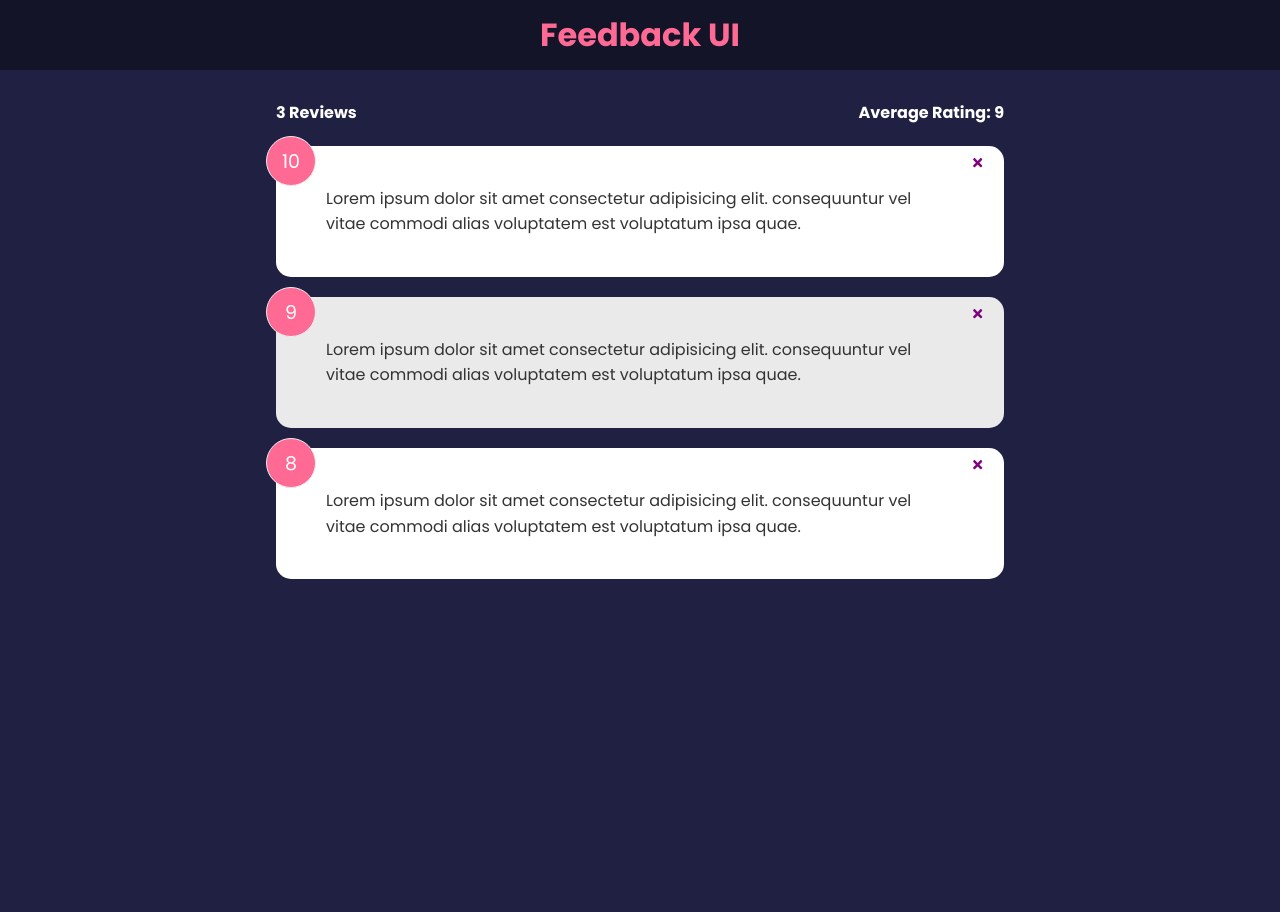
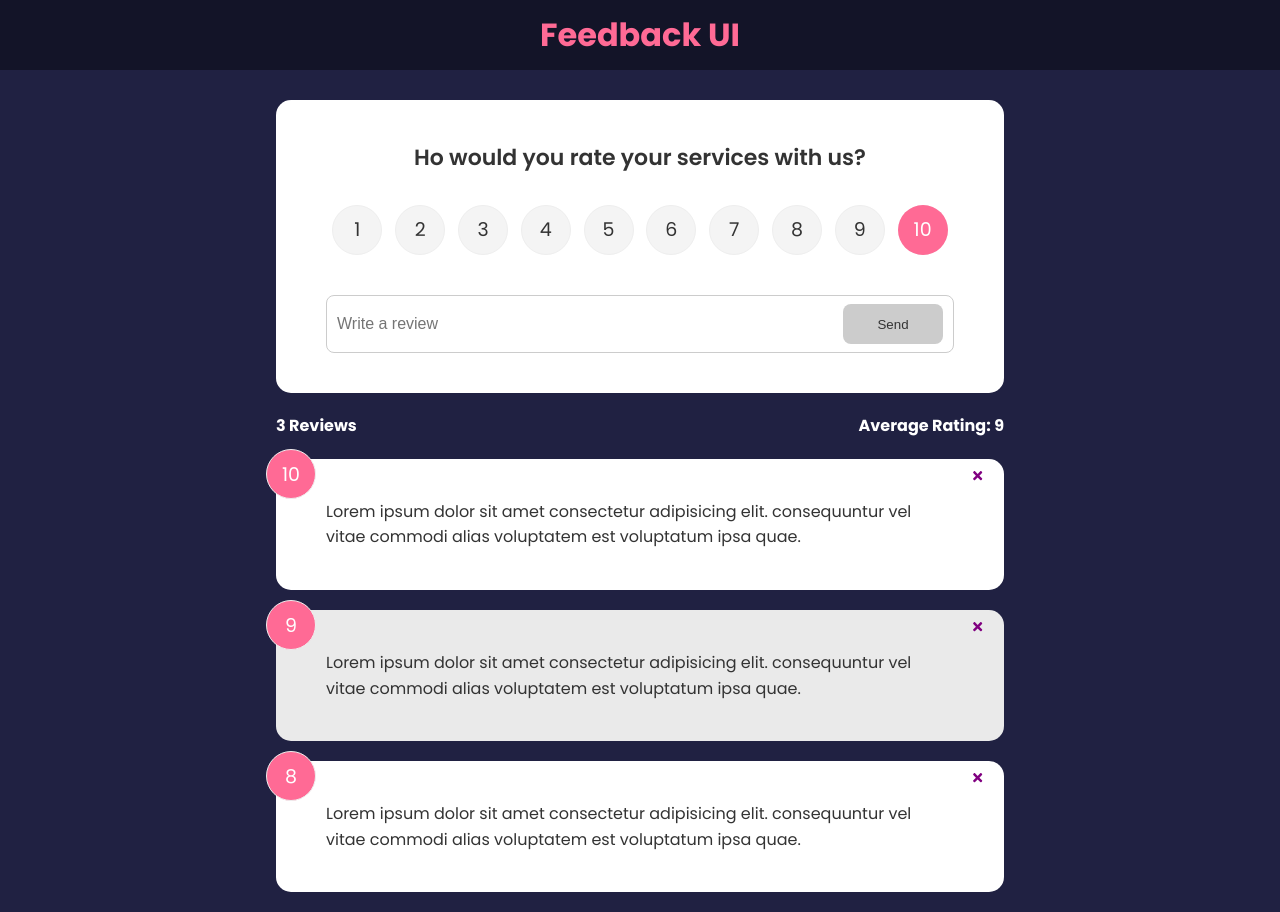
Before and after one commit to roabhi/react-feedback-app, a React (Create React App) app: page / in a window 1280 px wide. Before the commit the page ends 800 px from the top, so only its background shows below. Built offline with nearby package versions, Linux system fonts and the light colour scheme.

Commit message:
Added functional rating system

```diff
--- a/package.json
+++ b/package.json
@@ -6,10 +6,12 @@
     "@testing-library/jest-dom": "^5.16.5",
     "@testing-library/react": "^13.4.0",
     "@testing-library/user-event": "^13.5.0",
+    "framer-motion": "^4.1.17",
     "react": "^18.2.0",
     "react-dom": "^18.2.0",
     "react-icons": "^4.6.0",
     "react-scripts": "5.0.1",
+    "uuid": "^9.0.0",
     "web-vitals": "^2.1.4"
   },
   "scripts": {
--- a/src/App.js
+++ b/src/App.js
@@ -1,11 +1,23 @@
 import { useState } from 'react'
+import { v4 as uuidv4 } from 'uuid'
 import Header from './components/Header'
 import FeedbackList from './components/FeedbackList'
 import FeedbackStats from './components/FeedbackStats'
+import FeedbackForm from './components/FeedbackForm'
 import FeedbackData from './data/data'
 
 const App = () => {
   const [feedback, setFeedback] = useState(FeedbackData)
+
+  const addFeedback = (newFeedback) => {
+    /**
+     * ? We assign a unique id for the new entry with uuid
+     * ? Then we add the new entry BEFORE the other objects in the array. To add it at the end it will be
+     * * setFeedback([...feedback, newFeedback])
+     */
+    newFeedback.id = uuidv4()
+    setFeedback([newFeedback, ...feedback])
+  }
 
   const deleteFeedback = (id) => {
     if (window.confirm('Are you sure you want to delete?')) {
@@ -17,6 +29,7 @@ const App = () => {
     <>
       <Header text="Feedback UI" />
       <div className="container">
+        <FeedbackForm handleAdd={addFeedback} />
         <FeedbackStats feedback={feedback} />
         <FeedbackList feedback={feedback} handleDelete={deleteFeedback} />
       </div>
--- /dev/null
+++ b/src/components/FeedbackForm.jsx
@@ -0,0 +1,62 @@
+import { useState } from 'react'
+import Card from './shared/Card'
+import Button from './shared/Button'
+import RatingSelect from './RatingSelect'
+
+const FeedbackForm = ({ handleAdd }) => {
+  const [text, setText] = useState('')
+  const [rating, setRating] = useState(10)
+  const [btnDisabled, setBtnDisabled] = useState(true)
+  const [msg, setMsg] = useState('')
+
+  const handleTextChange = (e) => {
+    if (text === '' || text.trim().length === 0) {
+      setBtnDisabled(true)
+      setMsg(null)
+    } else if (text !== '' && text.trim().length <= 10) {
+      setBtnDisabled(true)
+      setMsg('Text must be at least 10 characters')
+    } else {
+      setMsg(null)
+      setBtnDisabled(false)
+    }
+
+    setText(e.target.value)
+  }
+
+  const handleSubmit = (e) => {
+    e.preventDefault()
+    if (text.trim().length > 10) {
+      const newFeedback = {
+        text: text,
+        rating: rating,
+      }
+
+      handleAdd(newFeedback)
+      setText('')
+    }
+  }
+
+  return (
+    <Card>
+      <form onSubmit={handleSubmit}>
+        <h2>Ho would you rate your services with us?</h2>
+        <RatingSelect select={(rating) => setRating(rating)} />
+        <div className="input-group">
+          <input
+            onChange={handleTextChange}
+            type="text"
+            placeholder="Write a review"
+            value={text}
+          />
+          <Button type="submit" isDisabled={btnDisabled}>
+            Send
+          </Button>
+        </div>
+        {msg && <div className="message">{msg}</div>}
+      </form>
+    </Card>
+  )
+}
+
+export default FeedbackForm
--- /dev/null
+++ b/src/components/RatingSelect.jsx
@@ -0,0 +1,130 @@
+import { useState } from 'react'
+
+const RatingSelect = ({ select }) => {
+  const [selected, setSelected] = useState(10)
+
+  const handleChange = (e) => {
+    /**
+     * ? To convert a string into a number just use + in front of the string
+     */
+    setSelected(+e.currentTarget.value)
+    select(+e.currentTarget.value)
+  }
+
+  return (
+    <ul className="rating">
+      <li>
+        <input
+          type="radio"
+          id="num1"
+          name="rating"
+          value="1"
+          onChange={handleChange}
+          checked={selected === 1}
+        />
+        <label htmlFor="num1">1</label>
+      </li>
+      <li>
+        <input
+          type="radio"
+          id="num2"
+          name="rating"
+          value="2"
+          onChange={handleChange}
+          checked={selected === 2}
+        />
+        <label htmlFor="num2">2</label>
+      </li>
+      <li>
+        <input
+          type="radio"
+          id="num3"
+          name="rating"
+          value="3"
+          onChange={handleChange}
+          checked={selected === 3}
+        />
+        <label htmlFor="num3">3</label>
+      </li>
+      <li>
+        <input
+          type="radio"
+          id="num4"
+          name="rating"
+          value="4"
+          onChange={handleChange}
+          checked={selected === 4}
+        />
+        <label htmlFor="num4">4</label>
+      </li>
+      <li>
+        <input
+          type="radio"
+          id="num5"
+          name="rating"
+          value="5"
+          onChange={handleChange}
+          checked={selected === 5}
+        />
+        <label htmlFor="num5">5</label>
+      </li>
+      <li>
+        <input
+          type="radio"
+          id="num6"
+          name="rating"
+          value="6"
+          onChange={handleChange}
+          checked={selected === 6}
+        />
+        <label htmlFor="num6">6</label>
+      </li>
+      <li>
+        <input
+          type="radio"
+          id="num7"
+          name="rating"
+          value="7"
+          onChange={handleChange}
+          checked={selected === 7}
+        />
+        <label htmlFor="num7">7</label>
+      </li>
+      <li>
+        <input
+          type="radio"
+          id="num8"
+          name="rating"
+          value="8"
+          onChange={handleChange}
+          checked={selected === 8}
+        />
+        <label htmlFor="num8">8</label>
+      </li>
+      <li>
+        <input
+          type="radio"
+          id="num9"
+          name="rating"
+          value="9"
+          onChange={handleChange}
+          checked={selected === 9}
+        />
+        <label htmlFor="num9">9</label>
+      </li>
+      <li>
+        <input
+          type="radio"
+          id="num10"
+          name="rating"
+          value="10"
+          onChange={handleChange}
+          checked={selected === 10}
+        />
+        <label htmlFor="num10">10</label>
+      </li>
+    </ul>
+  )
+}
+
+export default RatingSelect
--- /dev/null
+++ b/src/components/shared/Button.jsx
@@ -0,0 +1,24 @@
+import PropTypes from 'prop-types'
+
+const Button = ({ children, version, type, isDisabled }) => {
+  return (
+    <button type={type} disabled={isDisabled} className={`btn btn-${version}`}>
+      {children}
+    </button>
+  )
+}
+
+Button.defaultProps = {
+  version: 'primary',
+  type: 'button',
+  disabled: false,
+}
+
+Button.prototypes = {
+  children: PropTypes.node.isRequired,
+  version: PropTypes.string,
+  type: PropTypes.string,
+  isDisabled: PropTypes.bool,
+}
+
+export default Button
--- a/src/index.css
+++ b/src/index.css
@@ -109,6 +109,7 @@ header {
   flex-direction: row;
   border: 1px solid #ccc;
   padding: 8px 10px;
+  margin: 1.215rem 0 0 0;
   border-radius: 8px;
 }
 
```
Also changed, not shown: src/components/FeedbackList.jsx (+27 -0 lines), 1 other file (tests, documents, lock files or other folders).
